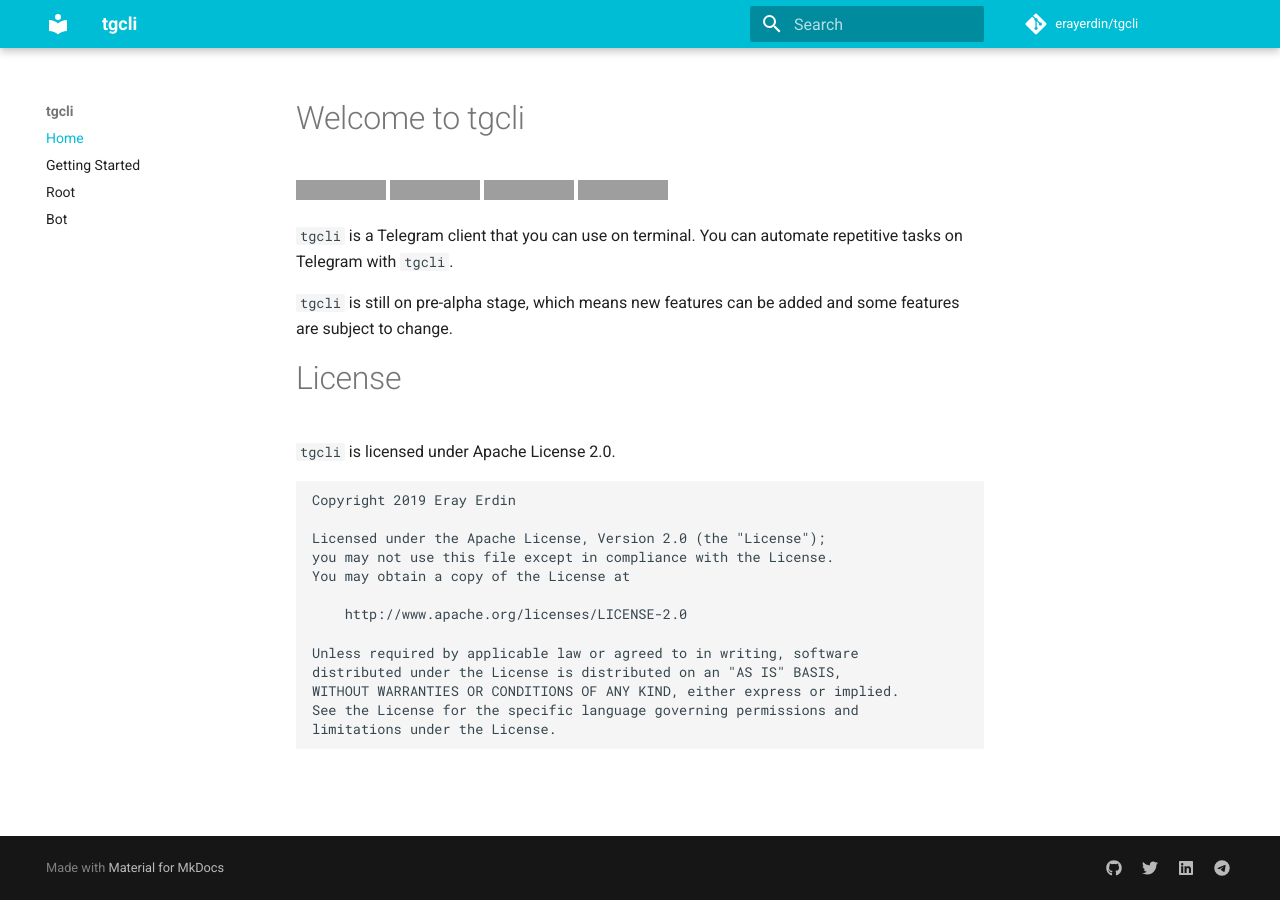
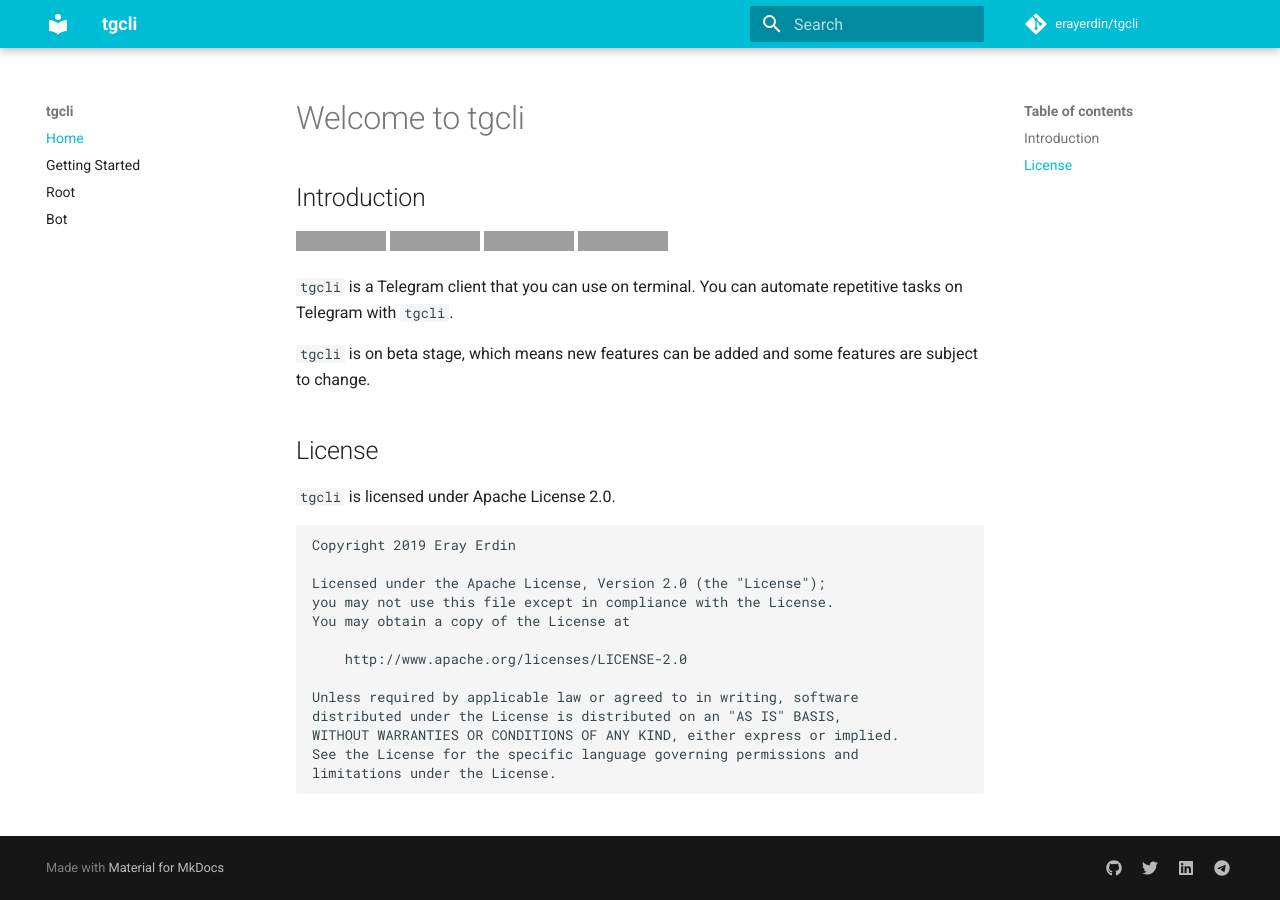
Before and after one commit to erayerdin/tgcli, an MkDocs documentation site: the page built from docs/index.md, in a window 1280 px wide, cut to the strip 0-900 px from the top of the page. Built offline with MkDocs 1.6.1 and Material for MkDocs 9.7.7, drawn with Linux system fonts in a browser that asks for light colours; comment, search, counter and statistics services are not loaded; grey boxes are pictures that could not be loaded.

Commit message:
updated index

```diff
--- a/docs/index.md
+++ b/docs/index.md
@@ -1,4 +1,6 @@
 # Welcome to tgcli
+
+## Introduction
 
 [![PyPI](https://img.shields.io/pypi/pyversions/tgcli.svg?style=flat-square&logo=python&logoColor=white)][pypi_url]
 [![PyPI](https://img.shields.io/pypi/l/tgcli.svg?style=flat-square)][pypi_url]
@@ -10,10 +12,10 @@
 `tgcli` is a Telegram client that you can use on terminal. You can automate
 repetitive tasks on Telegram with `tgcli`.
 
-`tgcli` is still on pre-alpha stage, which means new features can be added and
-some features are subject to change.
+`tgcli` is on beta stage, which means new features can be added and some
+features are subject to change.
 
-# License
+## License
 
 `tgcli` is licensed under Apache License 2.0.
 
```
